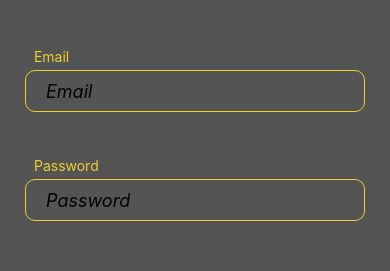
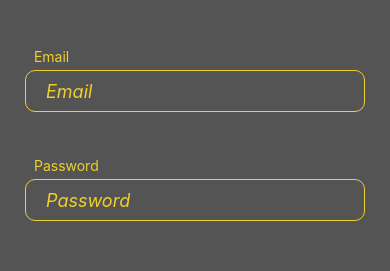
Before and after one commit to nyelda/e-Market_Team_Nebula, a React Native app: screen / in a window 390 px wide. Shown: the part 345-616 px from the top of the page. Built offline with nearby package versions, Linux system fonts and the light colour scheme.

Commit message:
updated design

```diff
--- a/components/Input.js
+++ b/components/Input.js
@@ -34,6 +34,7 @@ const styles = StyleSheet.create({
         fontStyle: 'italic',
         width: 'auto',
         height: 5,
+        color: '#EFD02C',
     },
     container: {
         width: '100%',
```
